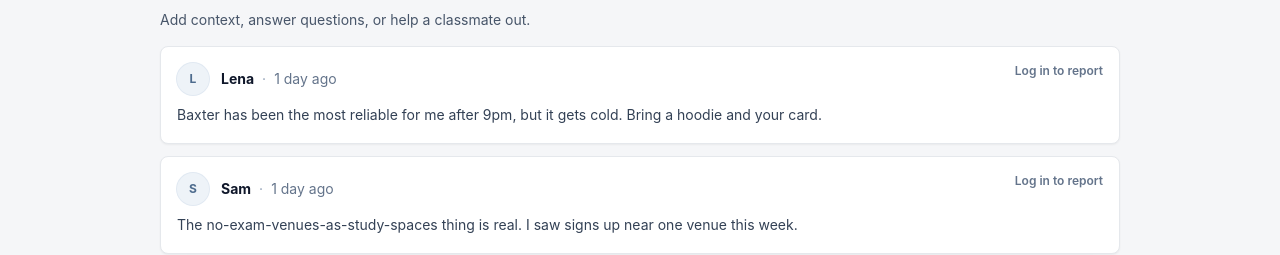
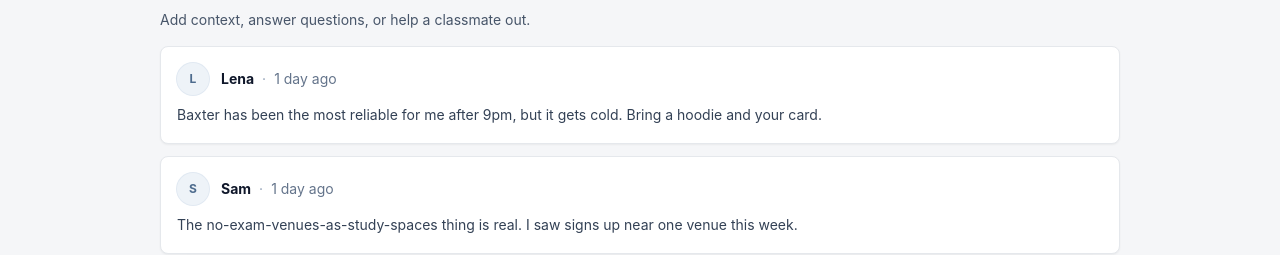
Before and after one commit to gods04/InUni, a React (Vite) app: page /post/11111111-1111-4111-8111-111111111111 in a window 1280 px wide. Shown: the part 578-833 px from the top of the page. Built offline with nearby package versions, Linux system fonts and the light colour scheme; no server answers; the database is empty.

Commit message:
Hide starter post report actions

```diff
--- a/src/components/CommentList.tsx
+++ b/src/components/CommentList.tsx
@@ -14,6 +14,7 @@ interface CommentListProps {
   onFilePreview?: (file: LinkedFile) => Promise<void> | void;
   onReport?: (target: ReportTarget) => void;
   reportDisabled?: boolean;
+  showReportActions?: boolean;
 }
 
 export function CommentList({
@@ -23,6 +24,7 @@ export function CommentList({
   onFilePreview,
   onReport,
   reportDisabled = false,
+  showReportActions = true,
 }: CommentListProps) {
   if (comments.length === 0) {
     return (
@@ -54,7 +56,7 @@ export function CommentList({
                 </span>
               </div>
             </div>
-            {onReport ? (
+            {!showReportActions ? null : onReport ? (
               <button
                 className="text-xs font-semibold text-slate-500 hover:text-red-700 disabled:cursor-not-allowed disabled:opacity-50"
                 disabled={reportDisabled}
--- a/src/pages/PostDetailPage.tsx
+++ b/src/pages/PostDetailPage.tsx
@@ -321,6 +321,7 @@ export function PostDetailPage() {
           onFilePreview={(file) => openFile(file, 'preview')}
           onReport={user && !isStarterPost ? openReport : undefined}
           reportDisabled={Boolean(user && !canParticipate(user.profile))}
+          showReportActions={!isStarterPost}
         />
 
         {user && !canParticipate(user.profile) ? (
```
Also changed, not shown: 1 other file (tests, documents, lock files or other folders).
